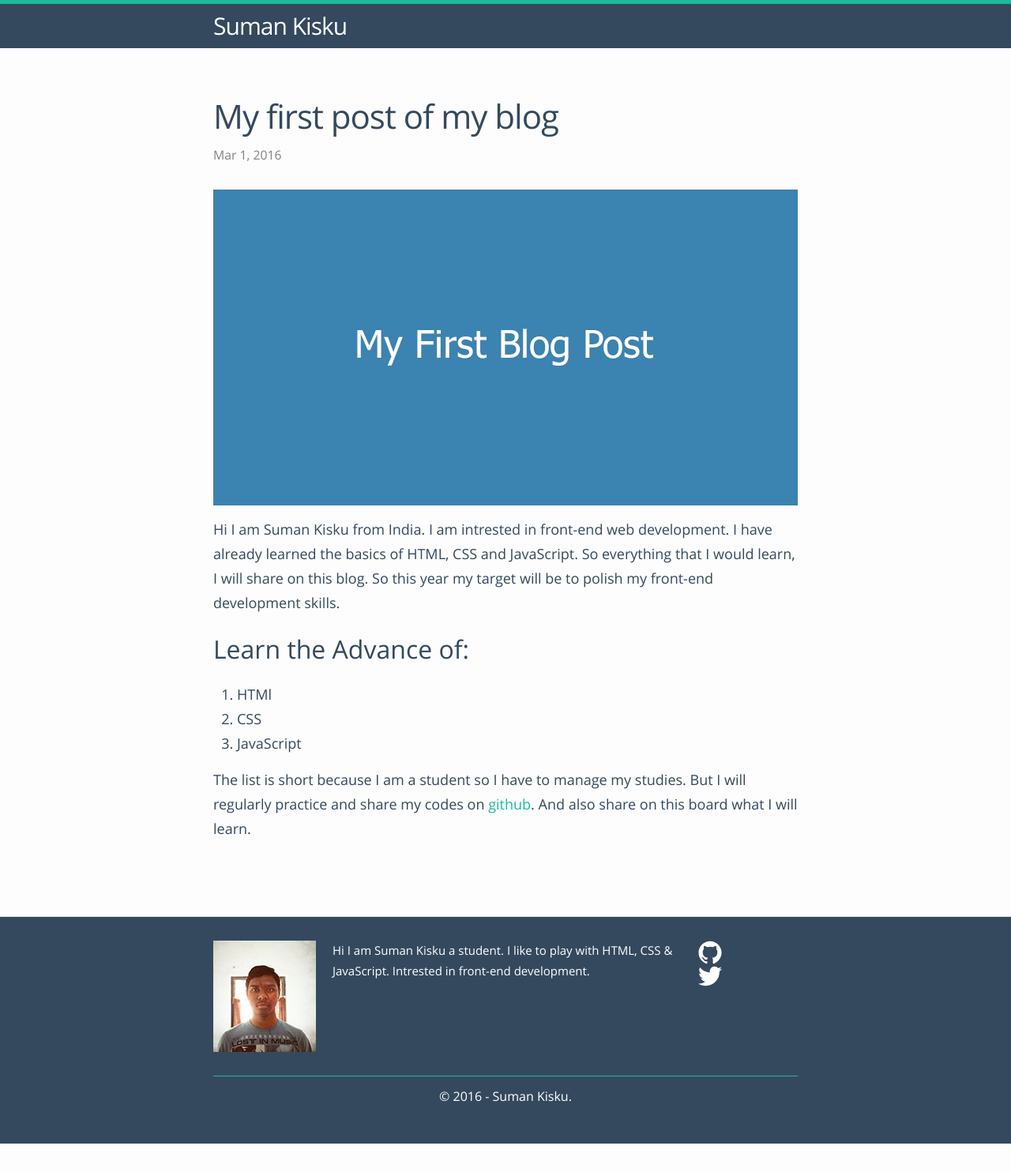
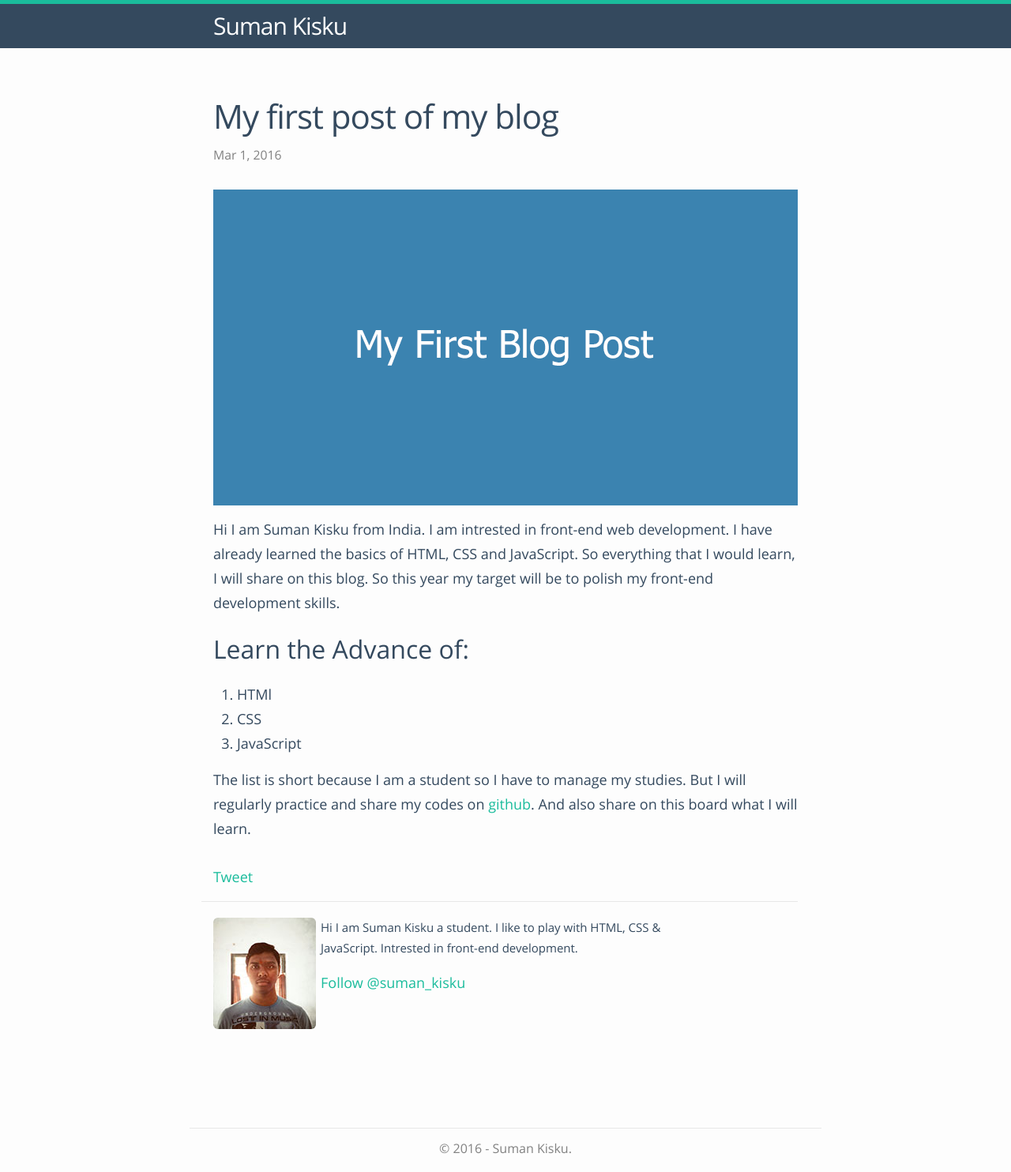
Before and after one commit to SumanKisku/sumankisku.github.io, a Jekyll site: the page built from _posts/2016-03-01-my-first-post.md, in a window 1280 px wide. Shown: the whole page at 79% size. Built offline with Jekyll 4.4.1, drawn with Linux system fonts in a browser that asks for light colours; comment, search, counter and statistics services are not loaded; before the commit the page ends 1448 px from its top, so only the background shows below that.

Commit message:
Change some design.

```diff
--- /dev/null
+++ b/_includes/about-me.html
@@ -0,0 +1,14 @@
+<div id="about-me" class="about-me">
+    <div class="col-1">
+        <figure>
+            <img src="{{ site.url }}/assets/sumankisku.jpg" alt="Suman Kisku">
+        </figure>
+    </div>
+    <div class="col-2">
+    <p>{{ site.description }}</p>
+        <a href="https://twitter.com/suman_kisku" class="twitter-follow-button" data-show-count="false" data-size="large">Follow @suman_kisku</a>
+          <script>
+              !function(d,s,id){var js,fjs=d.getElementsByTagName(s)[0],p=/^http:/.test(d.location)?'http':'https';if(!d.getElementById(id)){js=d.createElement(s);js.id=id;js.src=p+'://platform.twitter.com/widgets.js';fjs.parentNode.insertBefore(js,fjs);}}(document, 'script', 'twitter-wjs');
+          </script>
+    </div>
+</div>
--- a/_includes/footer.html
+++ b/_includes/footer.html
@@ -3,7 +3,7 @@
   <div class="wrapper">
 
     <div class="footer-col-wrapper">
-      <div class="footer-col footer-col-1">
+      <div class="footer-col footer-col-1 about-me">
         <figure>
             <img src="{{ site.url }}/assets/sumankisku.jpg" alt="Suman Kisku">
         </figure>
@@ -11,6 +11,10 @@
 
       <div class="footer-col footer-col-2">
         <p>{{ site.description }}</p>
+        <a href="https://twitter.com/suman_kisku" class="twitter-follow-button" data-show-count="false" data-size="large">Follow @suman_kisku</a>
+          <script>
+              !function(d,s,id){var js,fjs=d.getElementsByTagName(s)[0],p=/^http:/.test(d.location)?'http':'https';if(!d.getElementById(id)){js=d.createElement(s);js.id=id;js.src=p+'://platform.twitter.com/widgets.js';fjs.parentNode.insertBefore(js,fjs);}}(document, 'script', 'twitter-wjs');
+          </script>
       </div>
 
       <div class="footer-col footer-col-3">
--- /dev/null
+++ b/_layouts/for-post.html
@@ -0,0 +1,22 @@
+<!DOCTYPE html>
+<html>
+
+  {% include head.html %}
+
+  <body>
+
+    {% include header.html %}
+
+    <div class="page-content">
+      <div class="wrapper">
+        {{ content }}
+      </div>
+    </div>
+
+    <footer id="copy-right" class="wrapper">
+        <p>&copy; 2016 - Suman Kisku.</p>
+    </footer>
+
+  </body>
+
+</html>
--- a/_layouts/post.html
+++ b/_layouts/post.html
@@ -19,4 +19,9 @@
 
 </article>
 
+<a href="https://twitter.com/share" class="twitter-share-button" data-size="large">Tweet</a>
+<script>!function(d,s,id){var js,fjs=d.getElementsByTagName(s)[0],p=/^http:/.test(d.location)?'http':'https';if(!d.getElementById(id)){js=d.createElement(s);js.id=id;js.src=p+'://platform.twitter.com/widgets.js';fjs.parentNode.insertBefore(js,fjs);}}(document, 'script', 'twitter-wjs');</script>
+
+{% include about-me.html %}
+
 {% include disqus_comments.html %}
--- a/_sass/_style.scss
+++ b/_sass/_style.scss
@@ -1,4 +1,4 @@
-@font-face {
+@font-face{
     font-family: 'Open Sans';
     src: url('../fonts/OpenSans-Regular-webfont.eot');
     src: url('../fonts/OpenSans-Regular-webfont.eot?#iefix') format('embedded-opentype'),
@@ -12,9 +12,9 @@
 #copy-right{
     font-size: 16px;
     text-align: center;
-    border-top: 1px solid #1ABC9C;
+    border-top: 1px solid $grey-color-light;
     padding-top: 12px;
-    color: $white-color;
+    color: $grey-color;
 }
 .site-header{
     background: #34495E;
@@ -33,3 +33,32 @@
     background-color: #1ABC9C;
     color: #fff;
 }
+.alg-center{
+    text-align: center;
+}
+#about-me{
+    border-top: 1px solid $grey-color-light;
+    padding: 20px 0 $spacing-unit;
+    margin-left: -$spacing-unit / 2;
+    margin-top: $spacing-unit / 2;
+    @extend %clearfix;
+}
+#about-me .col-1, #about-me col-2{
+    float: left;
+    margin-bottom: $spacing-unit / 2;
+    padding-left: $spacing-unit / 2;
+}
+#about-me .col-1{
+    width: -webkit-calc(20% - (#{$spacing-unit} / 2));
+    width:         calc(20% - (#{$spacing-unit} / 2));
+}
+#about-me .col-2{
+    width: -webkit-calc(80% - (#{$spacing-unit} / 2));
+    width:         calc(80% - (#{$spacing-unit} / 2));
+}
+.about-me p{
+    font-size: 15px;
+}
+.about-me img{
+    border-radius: 6px;
+}
```
Also changed, not shown: other parts of _layouts/post.html (+1 -1 lines).
